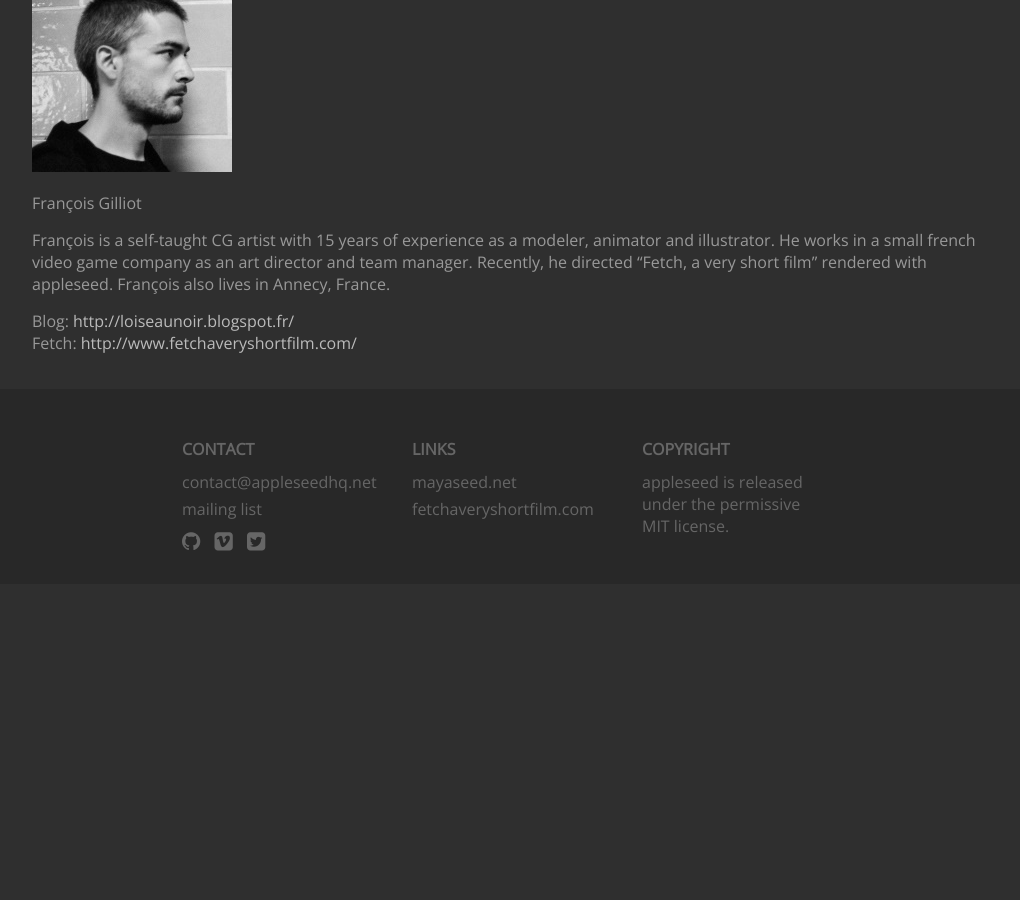
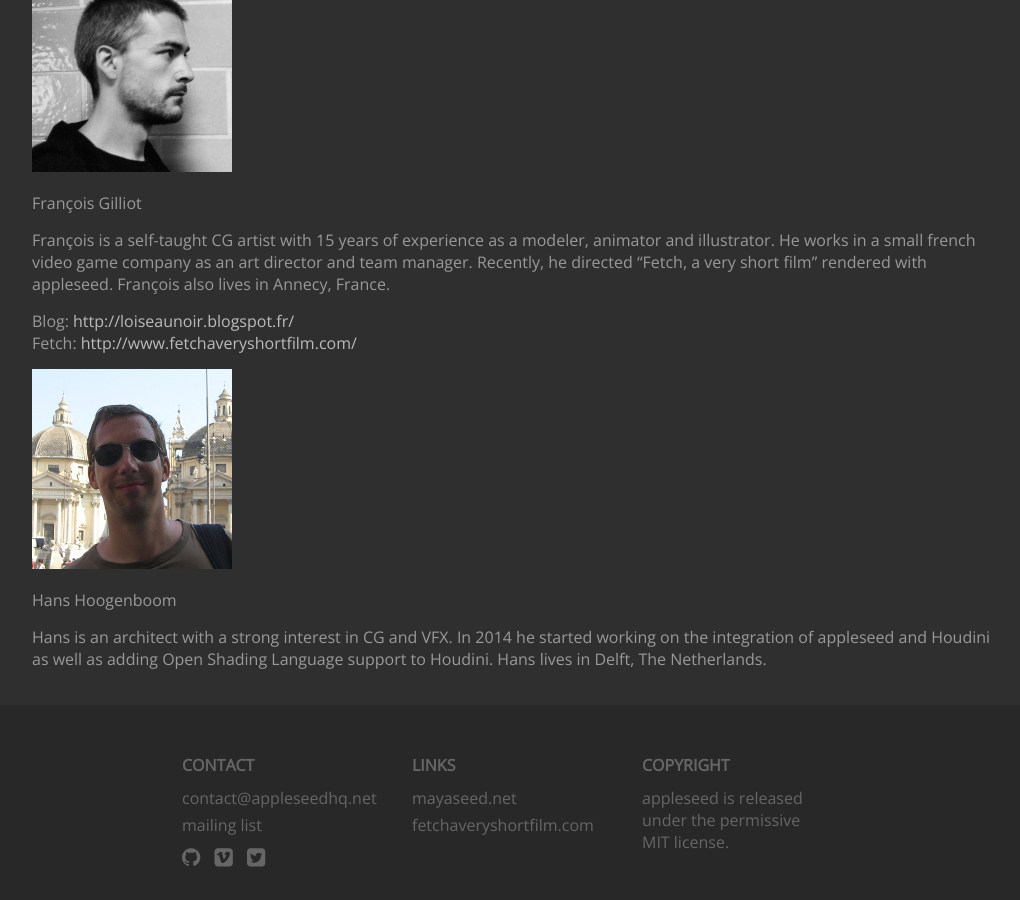
Before and after one commit to appleseedhq/appleseedhq.github.io, a Jekyll site: the page built from team.md, in a window 1280 px wide and 900 px high, scrolled down 1623 px. Shown: the whole window, without its empty margins (128-1148 px from the left). Built offline with Jekyll 4.4.1, drawn with Linux system fonts in a browser that asks for light colours; nearby versions of some CDN libraries; before the commit the page ends 2207 px from its top, so only the background shows below that.

Commit message:
populating the Team page.

```diff
--- a/team.md
+++ b/team.md
@@ -41,3 +41,9 @@ François is a self-taught CG artist with 15 years of experience as a modeler, a
 
 Blog: [http://loiseaunoir.blogspot.fr/](http://loiseaunoir.blogspot.fr/)<br>
 Fetch: [http://www.fetchaveryshortfilm.com/](http://www.fetchaveryshortfilm.com/)<br>
+
+![Hans Hoogenboom]({{ site.url }}/img/hans_hoogenboom.jpg)
+
+Hans Hoogenboom
+
+Hans is an architect with a strong interest in CG and VFX. In 2014 he started working on the integration of appleseed and Houdini as well as adding Open Shading Language support to Houdini. Hans lives in Delft, The Netherlands.
```
Also changed, not shown: img/hans_hoogenboom.jpg (added).
